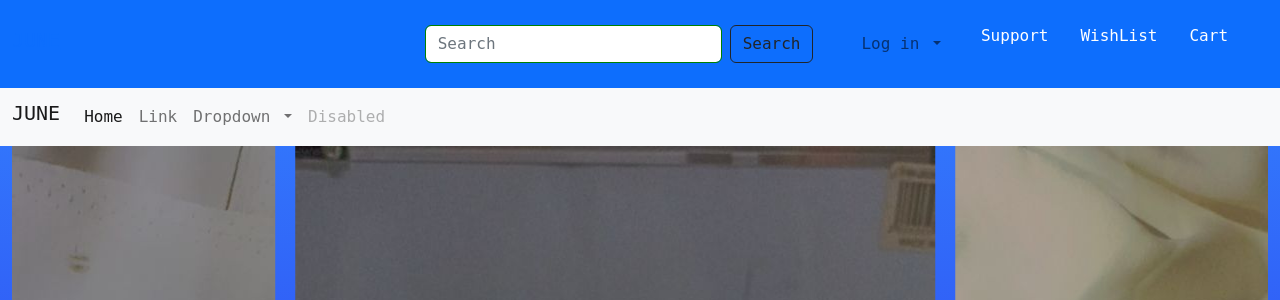
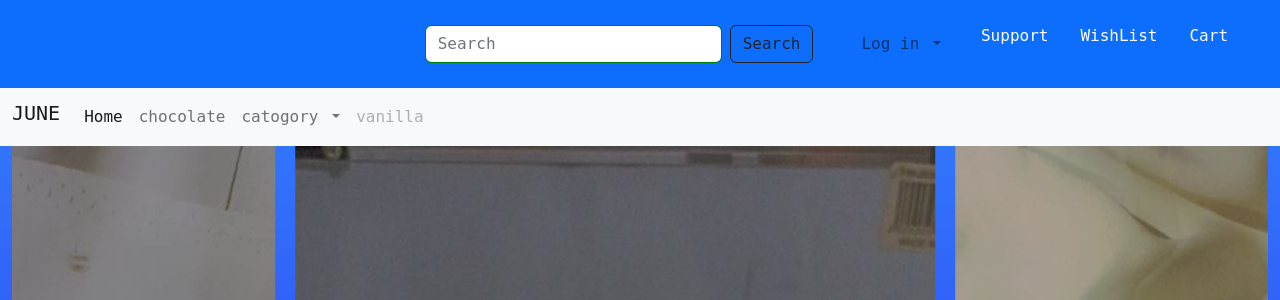
Before and after one commit to sreeraj-sc/June-Natural-Soap-Store, a PHP site: page /home.php in a window 1280 px wide. Shown: the top 300 px of the page. Run offline with PHP 8.4, Linux system fonts and the light colour scheme.

Commit message:
index.php changed to login.php

```diff
--- a/home.php
+++ b/home.php
@@ -55,21 +55,20 @@
                             <a class="nav-link active" aria-current="page" href="#">Home</a>
                         </li>
                         <li class="nav-item">
-                            <a class="nav-link" href="#">Link</a>
+                            <a class="nav-link" href="#">chocolate</a>
                         </li>
                         <li class="nav-item dropdown">
                             <a class="nav-link dropdown-toggle" href="#" id="navbarDropdown" role="button" data-bs-toggle="dropdown" aria-expanded="false">
-                            Dropdown
+                            catogory
                             </a>
                             <ul class="dropdown-menu" aria-labelledby="navbarDropdown">
-                                <li><a class="dropdown-item" href="#">Action</a></li>
-                                <li><a class="dropdown-item" href="#">Another action</a></li>
-                                <li><hr class="dropdown-divider"></li>
-                                <li><a class="dropdown-item" href="#">Something else here</a></li>
+                                <li><a class="dropdown-item" href="#">chocolate</a></li>
+                                <li><a class="dropdown-item" href="#">vanilla</a></li>
+                                <li><a class="dropdown-item" href="#">strowberry</a></li>
                             </ul>
                         </li>
                         <li class="nav-item">
-                            <a class="nav-link disabled" href="#" tabindex="-1" aria-disabled="true">Disabled</a>
+                            <a class="nav-link disabled" href="#" tabindex="-1" aria-disabled="true">vanilla</a>
                         </li>
                     </ul>
                 </div>
--- a/index.html
+++ b/index.html
@@ -17,7 +17,7 @@
                 <div class="log p-5 m-5">
                     <h4>Log in</h4>
                     <hr>
-                    <form action="index.php" method="post">
+                    <form action="login.php" method="post">
                         <label for="email">Email</label><br>
                         <input type="text" id="email-number" name="email-number" placeholder="email" class="custom-input"><br><br>
                         <label for="password">Password</label><br>
```
Also changed, not shown: login.php (renamed from index.php).
